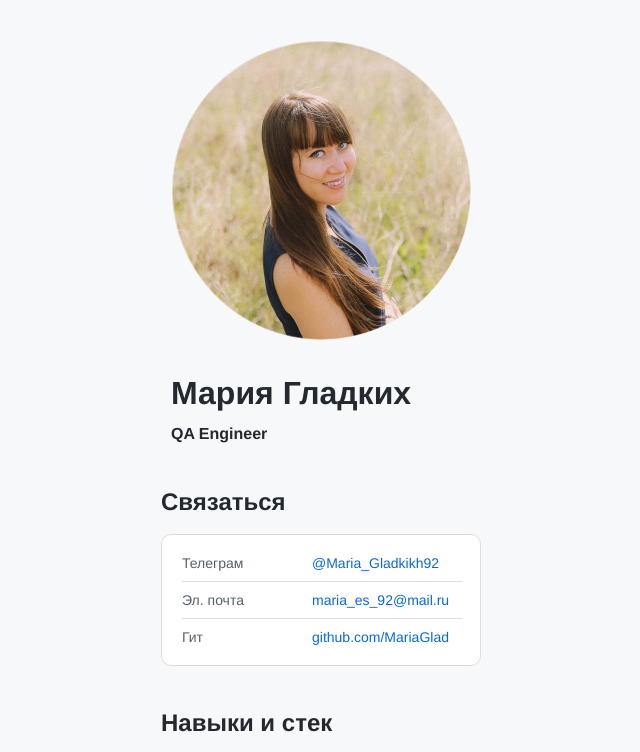
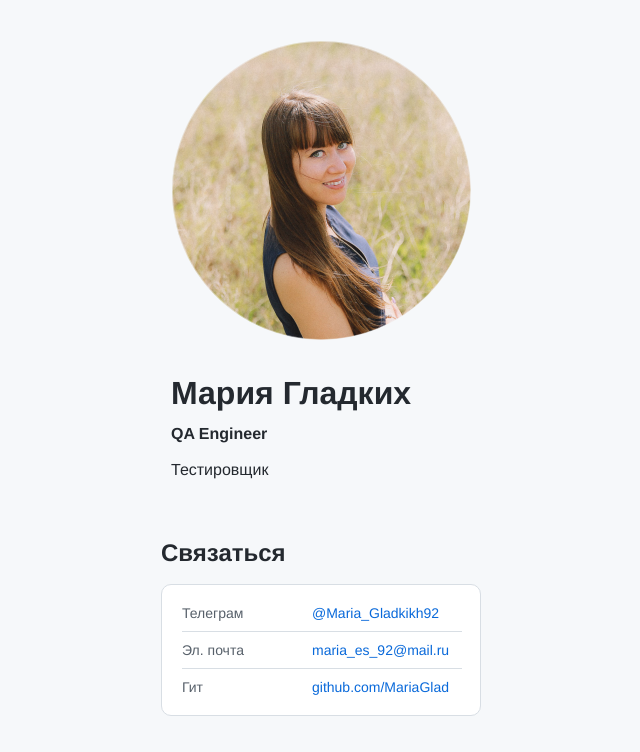
Before and after one commit to MariaGlad/CV, a plain HTML site: page index.html in a window 1280 px wide. Shown: the top 752 px of the page, without its empty margins (319-959 px from the left). Drawn offline with Linux system fonts and the light colour scheme.

Commit message:
добавила_параграф

```diff
--- a/index.html
+++ b/index.html
@@ -13,6 +13,7 @@
       <img src="./avatar.png" alt="avatar" class="header__avatar" />
       <h1 class="header__title">Мария Гладких</h1>
       <h3 class="header__subtitle">QA Engineer</h3>
+      <p>Тестировщик</p>
     </header>
     <main>
       <section class="links">
```
